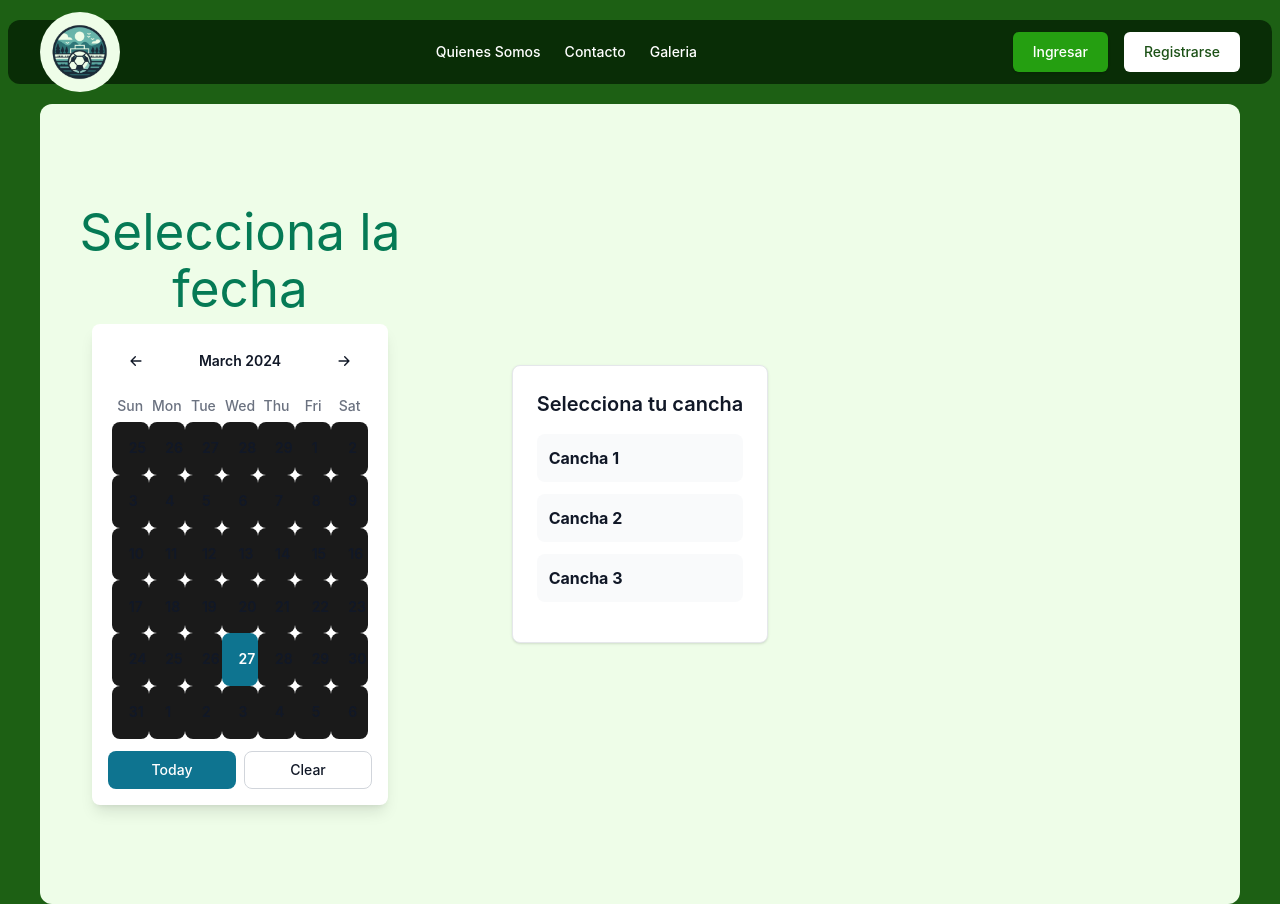
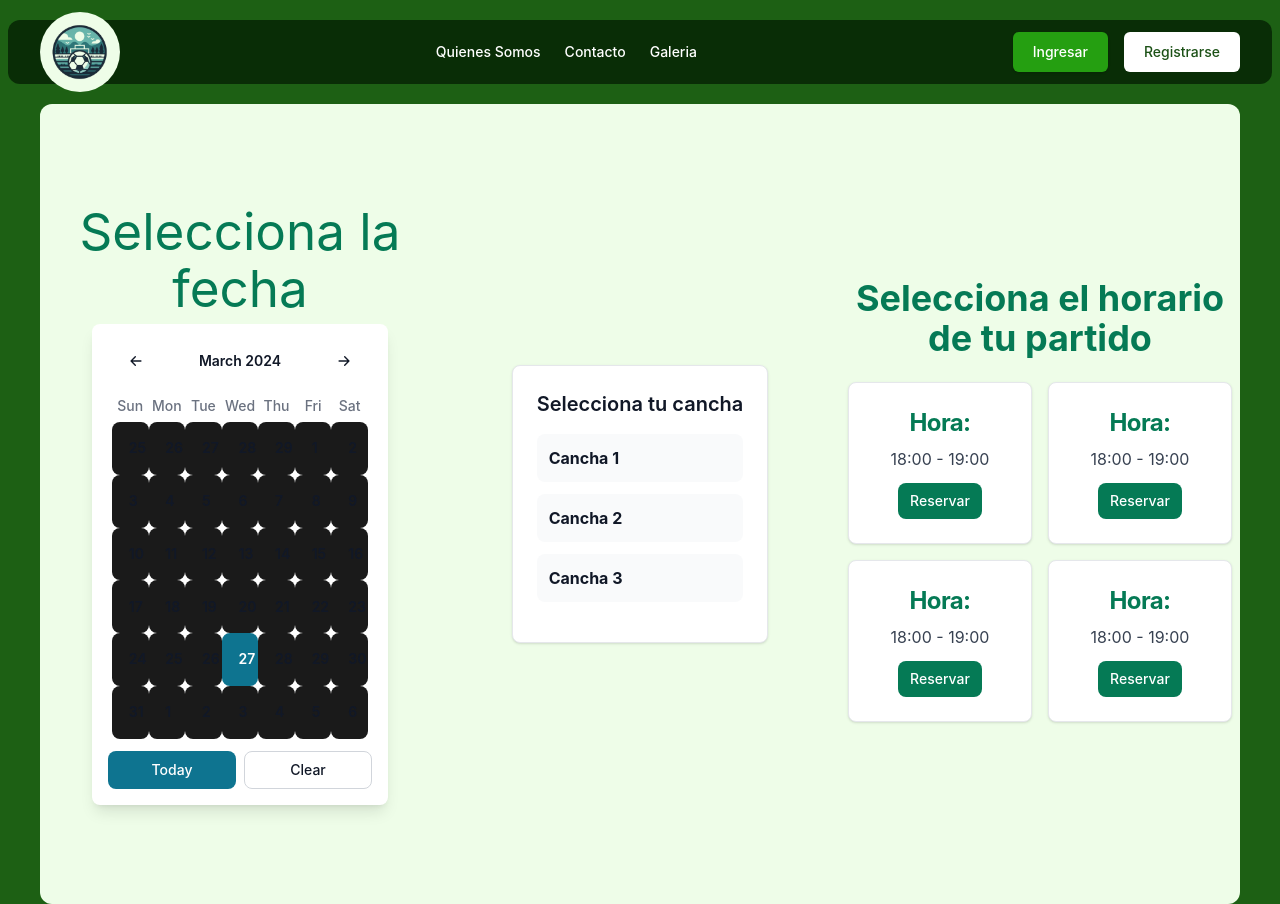
Before and after one commit to Gadd88/futbol-arena-front, a React (Vite) app: page /reservas in a window 1280 px wide. Built offline with nearby package versions, Linux system fonts and the light colour scheme.

Commit message:
continuo avanzando sobre lo estetico, creo el selector de turnos

```diff
--- /dev/null
+++ b/src/components/timeSelector/TurnSelector.jsx
@@ -0,0 +1,74 @@
+import React from "react";
+import { Link } from "react-router-dom";
+
+const TurnSelector = () => {
+  return (
+    <section>
+        <h3 className="text-green-600 text-4xl font-bold mb-4">Selecciona el horario de tu partido</h3>
+    <article className="grid grid-cols-2">
+      <div class="max-w-sm p-6 bg-white border border-gray-200 rounded-lg shadow dark:bg-gray-800 dark:border-gray-700 m-2">
+        <a href="#">
+          <h5 class="mb-2 text-2xl font-bold tracking-tight dark:text-white text-green-600">
+            Hora:
+          </h5>
+        </a>
+        <p class="mb-3 font-normal text-gray-700 dark:text-gray-400">
+          18:00 - 19:00
+        </p>
+        <Link
+          href="#"
+          class="inline-flex items-center px-3 py-2 text-sm font-medium text-center text-white bg-green-600 rounded-lg hover:bg-blue-800 focus:ring-4 focus:outline-none focus:ring-blue-300 dark:bg-blue-600 dark:hover:bg-blue-700 dark:focus:ring-blue-800"
+        > Reservar
+        </Link>
+      </div>
+      <div class="max-w-sm p-6 bg-white border border-gray-200 rounded-lg shadow dark:bg-gray-800 dark:border-gray-700 m-2">
+        <a href="#">
+          <h5 class="mb-2 text-2xl font-bold tracking-tight text-green-600 dark:text-white">
+            Hora:
+          </h5>
+        </a>
+        <p class="mb-3 font-normal text-gray-700 dark:text-gray-400">
+          18:00 - 19:00
+        </p>
+        <Link
+          href="#"
+          class="inline-flex items-center px-3 py-2 text-sm font-medium text-center text-white bg-green-600 rounded-lg hover:bg-blue-800 focus:ring-4 focus:outline-none focus:ring-blue-300 dark:bg-blue-600 dark:hover:bg-blue-700 dark:focus:ring-blue-800"
+        > Reservar
+        </Link>
+      </div>
+      <div class="max-w-sm p-6 bg-white border border-gray-200 rounded-lg shadow dark:bg-gray-800 dark:border-gray-700 m-2">
+        <a href="#">
+          <h5 class="mb-2 text-2xl font-bold tracking-tight text-green-600 dark:text-white">
+            Hora:
+          </h5>
+        </a>
+        <p class="mb-3 font-normal text-gray-700 dark:text-gray-400">
+          18:00 - 19:00
+        </p>
+        <Link
+          href="#"
+          class="inline-flex items-center px-3 py-2 text-sm font-medium text-center text-white bg-green-600 rounded-lg hover:bg-blue-800 focus:ring-4 focus:outline-none focus:ring-blue-300 dark:bg-blue-600 dark:hover:bg-blue-700 dark:focus:ring-blue-800"
+        > Reservar
+        </Link>
+      </div>
+      <div class="max-w-sm p-6 bg-white border border-gray-200 rounded-lg shadow dark:bg-gray-800 dark:border-gray-700 m-2">
+        <a href="#">
+          <h5 class="mb-2 text-2xl font-bold tracking-tight text-green-600 dark:text-white">
+            Hora:
+          </h5>
+        </a>
+        <p class="mb-3 font-normal text-gray-700 dark:text-gray-400">
+          18:00 - 19:00
+        </p>
+        <Link
+          href="#"
+          class="inline-flex items-center px-3 py-2 text-sm font-medium text-center text-white bg-green-600 rounded-lg hover:bg-blue-800 focus:ring-4 focus:outline-none focus:ring-blue-300 dark:bg-blue-600 dark:hover:bg-blue-700 dark:focus:ring-blue-800"
+        > Reservar
+        </Link>
+      </div>
+    </article>
+    </section>
+  );
+};
+
+export default TurnSelector;
--- a/src/views/reservas/Reservas.jsx
+++ b/src/views/reservas/Reservas.jsx
@@ -1,12 +1,14 @@
 import React from 'react'
 import DatePicker from '../../components/reservasDate/DatePicker'
 import FieldComps from '../../components/fieldComps/FieldComps'
+import TurnSelector from '../../components/timeSelector/TurnSelector'
 
 export const Reservas = () => {
   return (
     <section className="  w-full mx-auto h-[100dvh] lg:w-[1200px] bg-arena-green-50 rounded-xl overflow-hidden items-center grid grid-cols-3 flex justify-center">
       <div className=' flex justify-center w-90'><DatePicker/></div>
       <div className='flex w-50 justify-center '><FieldComps/></div>
+      <div className=' flex justify-center w-90'><TurnSelector/></div>
 
 
     </section>
```
